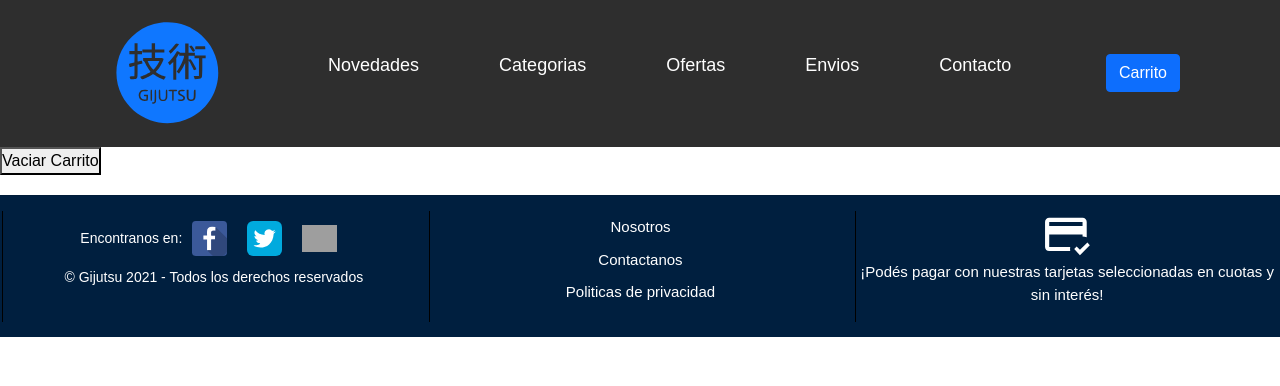
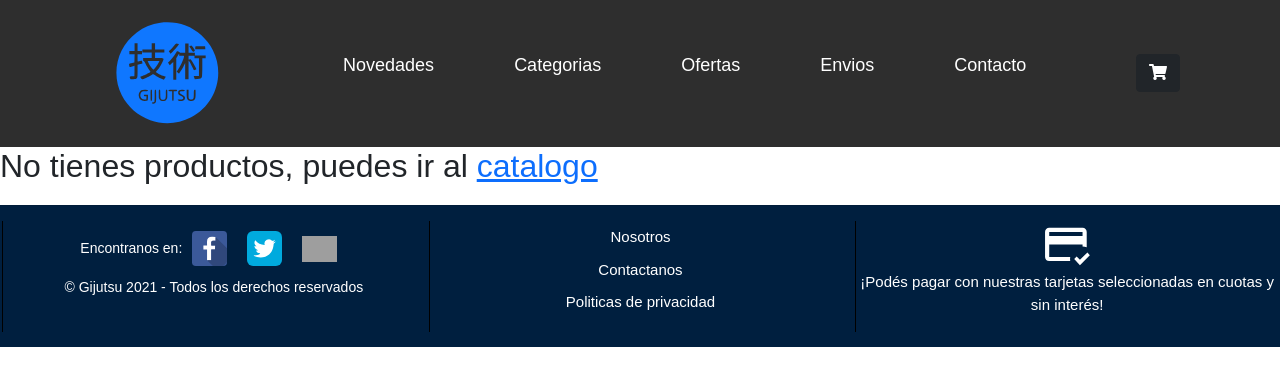
Before and after one commit to Adrian5730/Coder-House-React, a React (Create React App) app: page /cart in a window 1280 px wide. Shown: the top 386 px of the page. Built offline with nearby package versions, Linux system fonts and the light colour scheme; grey boxes are pictures that could not be loaded.

Commit message:
Hago ejercicio clase 11

```diff
--- a/src/App.js
+++ b/src/App.js
@@ -7,8 +7,8 @@ import ItemDetailContainer from './components/ItemDetailContainer/ItemDetailCont
 import { BrowserRouter, Routes, Route } from 'react-router-dom'
 import Home from './components/Home/Home';
 import Footer from './components/Footer/Footer';
-import { CartContextProvider } from './components/context/cartContext';
-import Cart from './components/Cart/Cart'
+import { CartContextProvider } from './context/cartContext';
+import CartContainer from './components/CartContainer/CartContainer'
 
 
 function App() {
@@ -23,7 +23,7 @@ function App() {
               <Route exact path='/categories' element={<ItemListContainer />} />
               <Route exact path='/category/:categoryId' element={<ItemListContainer />} />
               <Route exact path='/item/:productId' element={<ItemDetailContainer />} />
-              <Route exact path='/cart' element={<Cart />} />
+              <Route exact path='/cart' element={<CartContainer />} />
             </Routes>
             <Footer />
         </BrowserRouter>
--- a/src/components/Cart/Cart.js
+++ /dev/null
@@ -1,16 +0,0 @@
-
-import { useCartContext } from '../context/cartContext';
-
-
-const Cart = () => {
-
-    const { cartList, vaciarCarrito } = useCartContext()
-    return (
-        <div>
-            {cartList.map(producto => <li key={producto.id}>{producto.titulo} - cantidad: {producto.cantidad} <img src={producto.imagen}/> </li>)}
-            <button onClick={vaciarCarrito}>Vaciar Carrito</button>
-        </div>
-    );
-};
-
-export default Cart;
--- /dev/null
+++ b/src/components/CartContainer/Cart.css
@@ -0,0 +1,60 @@
+/*  Articulos  */
+div#productsCart {
+    margin: 0 20px;
+    display: flex;
+    flex-direction: column;
+    flex-wrap: wrap;
+}
+
+div#productsCart .cartProduct {
+    width: 60%;
+    align-items: center;
+    margin: 10px auto;
+    text-align: center;
+}
+
+div#productsCart .cartProduct div.product {
+    border-radius: 15px;
+    border: 1px solid #eaeaea;
+    display: flex;
+}
+
+div#productsCart .cartProduct div.product:hover {
+    transform: scale(1.1);
+    transition: 0.5s;
+    box-shadow: 2px 2px 2px 2px rgba(0, 0, 0, 0.2);
+}
+
+
+div#productsCart .cartProduct .card__imgproduct {
+    padding: 10px 0 10px 10px;
+    display: inline-block;
+    width: 15%;
+}
+
+div#productsCart div.card__title{
+
+    width:60%;
+    margin: auto 5px;
+
+}
+
+ div.card__title h2 {
+    color: #444;
+    overflow: hidden;
+    text-overflow: ellipsis;
+    display: -webkit-box;
+    -webkit-box-orient: vertical;
+    -webkit-line-clamp: 2;
+    font-size: 15px;
+    text-align: start;
+}
+
+div#productsCart div.card__cost {
+    flex-direction: row;
+    width: 10%;
+    align-items: center;
+    margin: auto;
+    display: flex;
+    justify-content: center;
+}
--- /dev/null
+++ b/src/components/CartContainer/CartContainer.js
@@ -0,0 +1,19 @@
+import { useCartContext } from '../../context/cartContext';
+import {Link} from 'react-router-dom'
+import CartProducts from './CartProducts/CartProducts';
+import './Cart.css'
+
+const CartContainer = () => {
+
+    const { cartList } = useCartContext()
+
+    return (
+        <>
+            {cartList.length !== 0 ? <CartProducts />
+            : <h2>No tienes productos, puedes ir al <Link to="/">catalogo</Link></h2> }
+
+        </>
+    );
+};
+
+export default CartContainer;
--- /dev/null
+++ b/src/components/CartContainer/CartProducts/CartProducts.js
@@ -0,0 +1,58 @@
+import { useCartContext } from '../../../context/cartContext';
+
+const CartProducts = () => {
+
+    const { cartList, precioTotal, vaciarCarrito, vaciarCarritoItem } = useCartContext()
+
+
+    function redondearDecimales(numero, decimales) {
+        const numeroRegexp = new RegExp('\\d\\.(\\d){' + decimales + ',}');   // Expresion regular para numeros con un cierto numero de decimales o mas
+        if (numeroRegexp.test(numero)) {         // Ya que el numero tiene el numero de decimales requeridos o mas, se realiza el redondeo
+            return Number(numero.toFixed(decimales));
+        } else {
+            return Number(numero.toFixed(decimales)) === 0 ? 0 : numero;  // En valores muy bajos, se comprueba si el numero es 0 (con el redondeo deseado), si no lo es se devuelve el numero otra vez.
+        }
+    }
+
+    return (
+        <>
+            {cartList.map(producto =>
+                <>
+                    <div id='productsCart'>
+                        <div id={producto.id} className="cartProduct">
+                            <div className="product" >
+                                <div className="card__imgproduct">
+                                    <img src={`../${producto.imagen}`} alt="Imagen Producto" />
+                                </div>
+
+                                <div className="card__title">
+                                    <h2>{producto.titulo}</h2>
+                                </div>
+                                <div className="card__cost">
+                                    <p>{producto.cantidad}</p>
+                                </div>
+                                <div className="card__cost">
+                                    <p>$<strong> {producto.cantidad === 1 ? redondearDecimales(producto.precio,3) : redondearDecimales(producto.precio * producto.cantidad, 3)}</strong></p>
+                                </div>
+                                <div className="card__cost">
+                                    <button onClick={() =>vaciarCarritoItem(producto)} >Borrar</button>
+                                </div>
+
+                            </div>
+
+                        </div>
+                    </div>
+                </>
+            )}
+            <div className="card__cost">
+
+                <div className="card__cost">
+                    Total ${redondearDecimales(precioTotal, 3)}
+                </div>
+            </div>
+            <button onClick={vaciarCarrito}>Vaciar Carrito</button>
+        </>
+    );
+};
+
+export default CartProducts;
--- a/src/components/ItemDetailContainer/ItemDetail/ItemDetail.js
+++ b/src/components/ItemDetailContainer/ItemDetail/ItemDetail.js
@@ -1,12 +1,12 @@
 import { useContext, useState } from 'react'
 import ItemCount from '../../ItemListContainer/ItemCount/ItemCount'
 import {Link} from 'react-router-dom'
-import { cartContext } from '../../context/cartContext'
+import { cartContext } from '../../../context/cartContext'
 
 
 const ItemDetail = ({producto}) => {
 
-    const {cartList, agregarAlCarrito} = useContext(cartContext)
+    const {agregarAlCarrito} = useContext(cartContext)
 
 
 
--- a/src/components/ItemListContainer/ItemCount/ItemCount.js
+++ b/src/components/ItemListContainer/ItemCount/ItemCount.js
@@ -9,7 +9,7 @@ const ItemCount = ({stock, onAdd}) => {
     const  handleCount =() =>{
         count <  stock
         ? setCount(prev => prev + 1)
-        :alert("stock maximo alcanzado")
+        :console.log("stock maximo alcanzado")
     }
 
     const  handleDiscount =() =>{
--- a/src/components/NavBar/CartWidget.css
+++ b/src/components/NavBar/CartWidget.css
@@ -0,0 +1,18 @@
+#iconCarrito{
+    text-decoration: none;
+    text-align: center;
+
+}
+
+.contenedorCarrito{
+    position: relative;
+}
+
+.itemsCarrito{
+    position: absolute;
+    top: -15px;
+    right: -15px;
+    border-radius: 20px;
+    font-size: 13px;
+
+}
--- a/src/components/NavBar/CartWidget.js
+++ b/src/components/NavBar/CartWidget.js
@@ -1,34 +1,29 @@
-import React from 'react'
-import { useState } from 'react'
+import {useState} from 'react'
 import Button from 'react-bootstrap/Button'
-import Modal from 'react-bootstrap/Modal'
+import { Link } from 'react-router-dom'
+import { useCartContext } from '../../context/cartContext';
 import './CartWidget.css'
 
 export const CartWidget = () => {
-    const [show, setShow] = useState(false);
-    const handleClose = () => setShow(false);
-    const handleShow = () => setShow(true);
 
+    const { cartList, cantidad } = useCartContext()
     return (
         <>
-            <Button variant="primary" onClick={handleShow}>
-                Carrito
-            </Button>
 
-            <Modal show={show} onHide={handleClose} backdrop="static" keyboard={false}>
-                <Modal.Header closeButton>
-                    <Modal.Title>Modal title</Modal.Title>
-                </Modal.Header>
-                <Modal.Body>
-                    Aqui apareceran los productos
-                </Modal.Body>
-                <Modal.Footer>
-                    <Button variant="secondary" onClick={handleClose}>
-                        Close
+            <div className='contenedorCarrito'>
+                <Link to="/cart" id='iconCarrito'>
+                    <Button variant="dark"  >
+                        <i class="fas fa-shopping-cart"></i>
                     </Button>
-                    <Button variant="primary">Understood</Button>
-                </Modal.Footer>
-            </Modal>
+                    {cartList.length !== 0 &&
+                    <Button className='itemsCarrito' variant="danger">
+                        <span >{cantidad}</span>
+                    </Button>
+                    }
+                </Link>
+            </div>
+
+
         </>
     )
 }
--- a/src/components/context/cartContext.js
+++ /dev/null
@@ -1,47 +0,0 @@
-//Creacioin del Contexto
-
-import { createContext, useContext, useState } from "react";
-
-export const cartContext = createContext([])
-
-//Funcion que me evita importar el useContext en todos los achivos
-
-export function useCartContext(){
-    return useContext(cartContext)
-}
-
-//Creacion del componente que maneja el contexto
-
-export const CartContextProvider = ({children}) => {
-    //Estados y funciones globales
-    const [cartList, setCartList] = useState([])
-
-    function agregarAlCarrito(item){
-
-       const index = cartList.findIndex(i => i.id === item.id)
-
-       if(index > -1){
-           const cantidadActual = cartList[index].cantidad
-
-           cartList.splice(index, 1)
-           setCartList([... cartList, {...item, cantidad: item.cantidad + cantidadActual}])
-       } else {
-           setCartList([...cartList, {...item, cantidad: item.cantidad}])
-       }
-
-    }
-
-    function vaciarCarrito(){
-        setCartList([])
-    }
-
-     return(
-         <cartContext.Provider value={{
-             cartList,
-             agregarAlCarrito,
-             vaciarCarrito
-         }}>
-             {children}
-         </cartContext.Provider>
-     )
-}
--- /dev/null
+++ b/src/context/cartContext.js
@@ -0,0 +1,64 @@
+//Creacioin del Contexto
+
+import { createContext, useContext, useState } from "react";
+
+export const cartContext = createContext([])
+
+//Funcion que me evita importar el useContext en todos los achivos
+
+export function useCartContext() {
+    return useContext(cartContext)
+}
+
+//Creacion del componente que maneja el contexto
+
+export const CartContextProvider = ({ children }) => {
+    //Estados y funciones globales
+    const [cartList, setCartList] = useState([])
+    const [precioTotal, setPrecioTotal] = useState(0)
+    const [cantidad, setCantidad] = useState(0)
+
+    function agregarAlCarrito(item) {
+
+        const index = cartList.findIndex(i => i.id === item.id)
+
+        if (index > -1) {
+            const cantidadActual = cartList[index].cantidad
+                cartList.splice(index, 1)
+            setCartList([...cartList, { ...item, cantidad: item.cantidad + cantidadActual }])
+            setPrecioTotal(precioTotal + (item.precio*item.cantidad))
+            setCantidad(cantidad + item.cantidad)
+        } else {
+            setCartList([...cartList, { ...item, cantidad: item.cantidad }])
+            setPrecioTotal(precioTotal + (item.precio*item.cantidad))
+            setCantidad(cantidad + item.cantidad)
+        }
+
+    }
+
+    function vaciarCarritoItem(item){
+        const nuevoCarrito = cartList.filter(i => i.id !== item.id)
+        setCartList(nuevoCarrito)
+        setPrecioTotal(item.precio*item.cantidad-precioTotal)
+        setCantidad(cantidad - item.cantidad)
+    }
+
+    function vaciarCarrito() {
+        setCartList([])
+        setPrecioTotal(0)
+        setCantidad(0)
+    }
+
+    return (
+        <cartContext.Provider value={{
+            cartList,
+            agregarAlCarrito,
+            precioTotal,
+            cantidad,
+            vaciarCarrito,
+            vaciarCarritoItem
+        }}>
+            {children}
+        </cartContext.Provider>
+    )
+}
```
